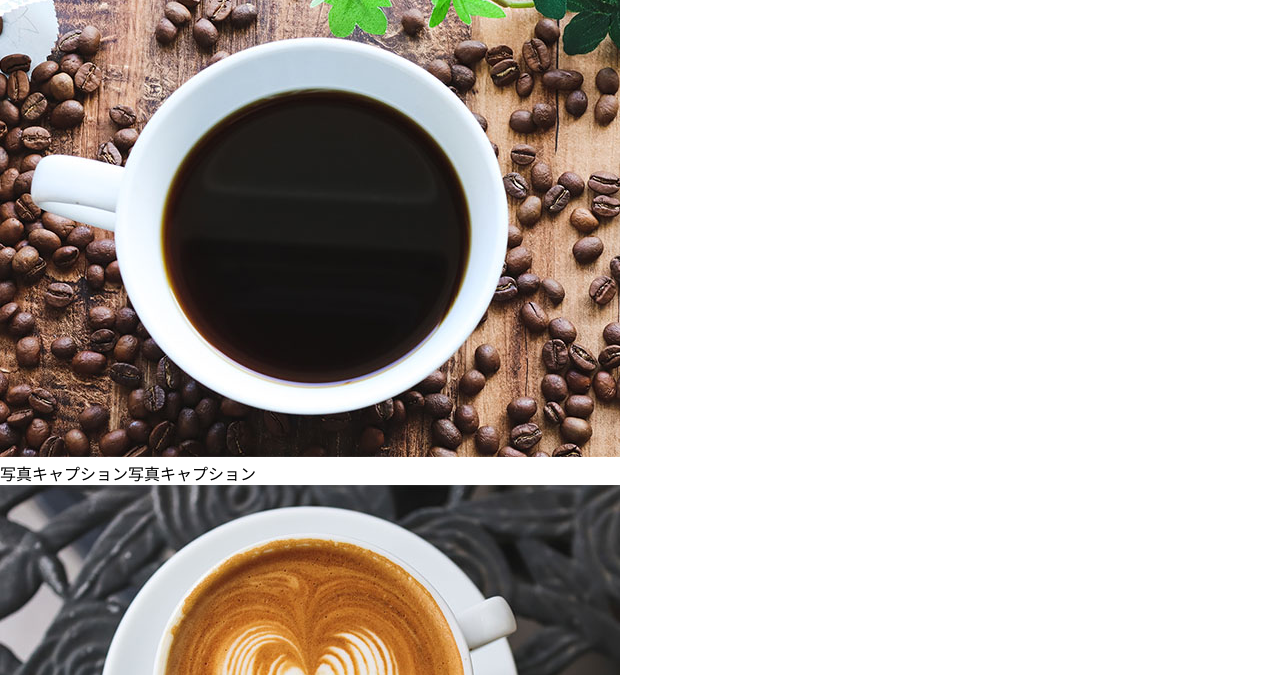
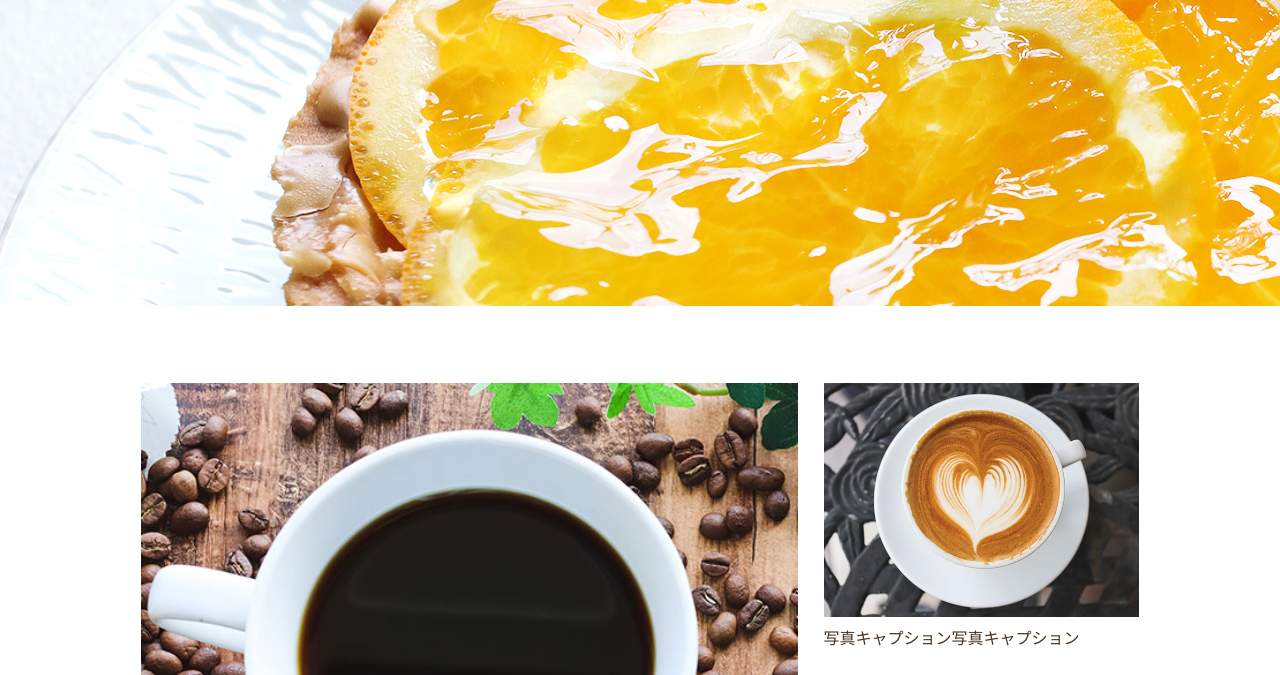
Before and after one commit to Ninjaman0326/gohan, a plain HTML site: page menu.html in a window 1280 px wide. Shown: the part 494-1169 px from the top of the page. Drawn offline with Linux system fonts and the light colour scheme; some packages are replaced by stand-ins of ours; files whose address does not match are found by name.

Commit message:
Update menu.html

```diff
--- a/menu.html
+++ b/menu.html
@@ -10,7 +10,7 @@
     <!-- CSS -->
         <link rel="stylesheet" href="https://unpkg.com/ress/dist/ress.min.css">
         <link href="https://fonts.googleapis.com/css?family=Philosopher" rel="stylesheet">
-        <link rel="stylesheet" type="text/css" href="style.css">
+        <link rel="stylesheet" type="text/css" href="stylesheet.css">
     </head>
     <body>
       <div id="menu" class"big-bg">
```
